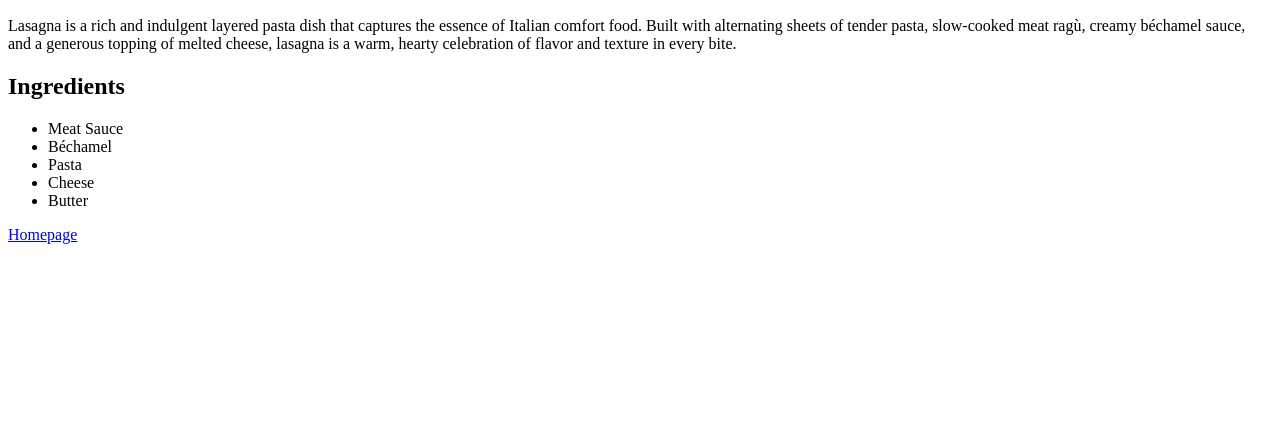
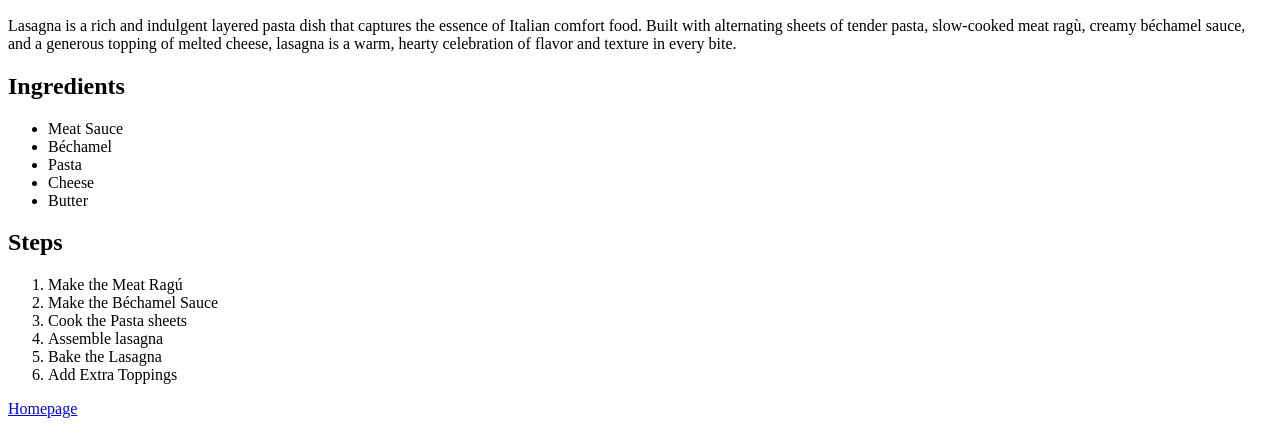
Before and after one commit to ParkerGJones/odin-recipes, a plain HTML site: page recipes/lasagna.html in a window 1280 px wide. Shown: the part 534-968 px from the top of the page. Before the commit the page ends 800 px from the top, so only its background shows below. Drawn offline with Linux system fonts and the light colour scheme.

Commit message:
Add list of steps to each dish
Created the heading of each "steps" list then created the steps in an ordered list below it for both dishes

```diff
--- a/recipes/lasagna.html
+++ b/recipes/lasagna.html
@@ -18,7 +18,15 @@
         <li>Cheese</li>
         <li>Butter</li>
       </ul>
-
+      <h2>Steps</h2>
+        <ol>
+         <li>Make the Meat Ragú</li>
+         <li>Make the Béchamel Sauce</li>
+         <li>Cook the Pasta sheets</li>
+         <li>Assemble lasagna</li>
+         <li>Bake the Lasagna</li>
+         <li>Add Extra Toppings</li>
+        </ol>
     <p><a href="../index.html">Homepage</a></p>
 </body>
 </html>
```
Also changed, not shown: recipes/spaghetti-bolognese.html (+8 -1 lines).
